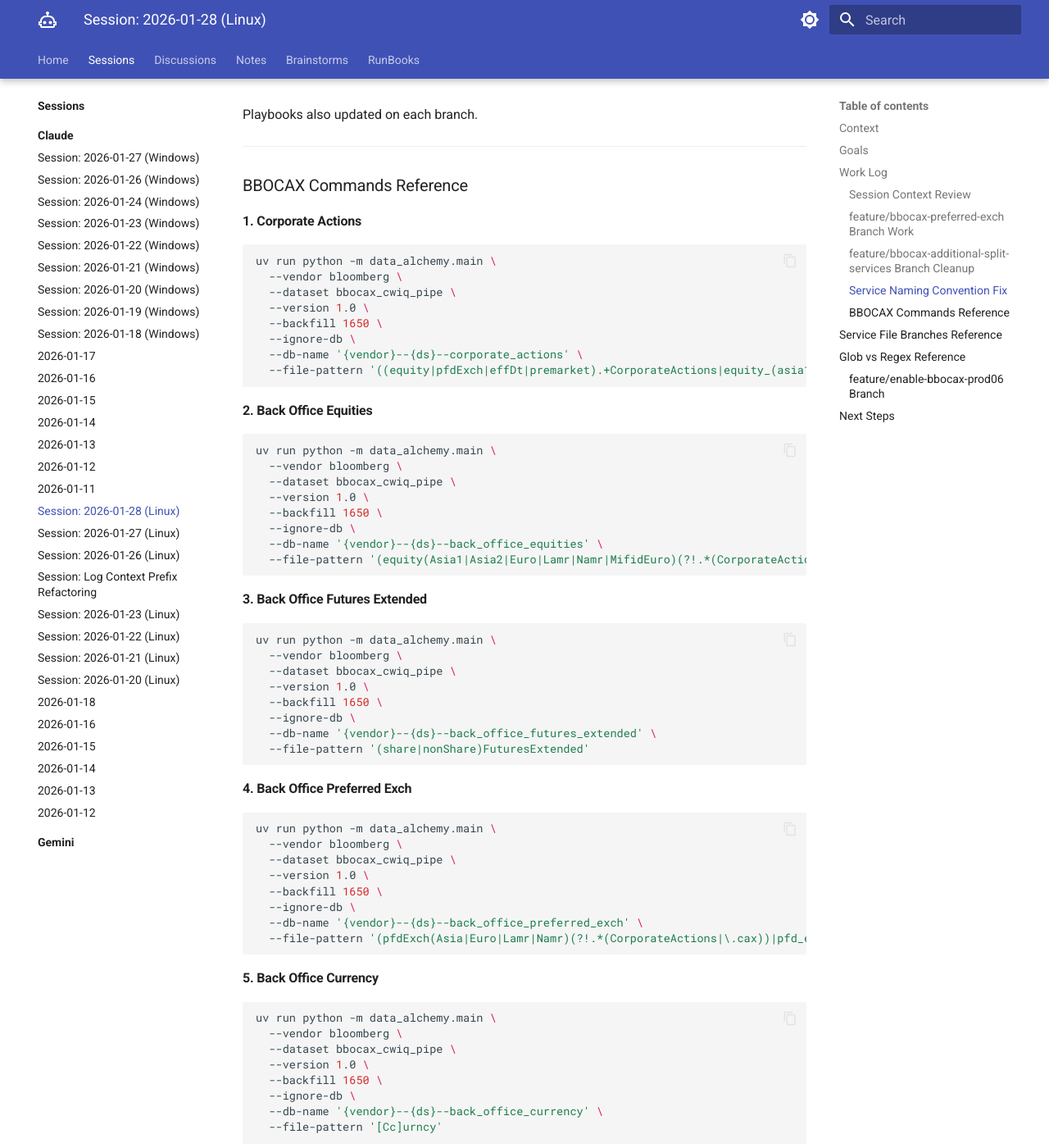
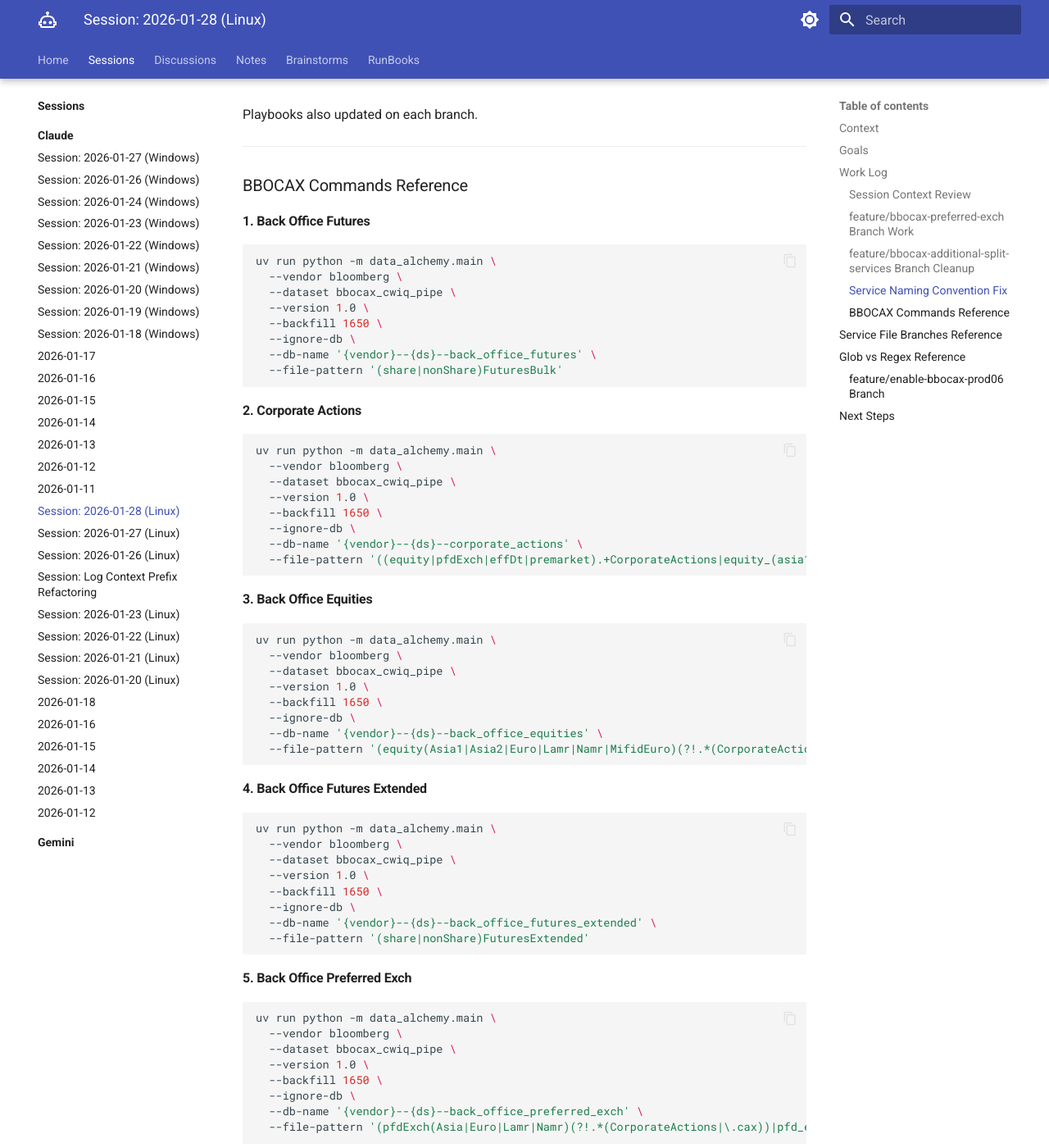
Before and after one commit to ThanuMahee12/AgentContext, an MkDocs documentation site: the page built from docs/sessions/claude/l-2026-01-28.md, in a window 1280 px wide and 1400 px high, scrolled down 2842 px. Shown: the whole window at 82% size. Built offline with MkDocs 1.6.1 and Material for MkDocs 9.7.7, drawn with Linux system fonts in a browser that asks for light colours; some of the changed text lies outside the part shown.

Commit message:
update session: add back_office_futures command

````diff
--- a/docs/sessions/claude/l-2026-01-28.md
+++ b/docs/sessions/claude/l-2026-01-28.md
@@ -102,7 +102,19 @@ Playbooks also updated on each branch.
 
 ### BBOCAX Commands Reference
 
-#### 1. Corporate Actions
+#### 1. Back Office Futures
+```bash
+uv run python -m data_alchemy.main \
+  --vendor bloomberg \
+  --dataset bbocax_cwiq_pipe \
+  --version 1.0 \
+  --backfill 1650 \
+  --ignore-db \
+  --db-name '{vendor}--{ds}--back_office_futures' \
+  --file-pattern '(share|nonShare)FuturesBulk'
+```
+
+#### 2. Corporate Actions
 ```bash
 uv run python -m data_alchemy.main \
   --vendor bloomberg \
````
Also changed, not shown: other parts of docs/sessions/claude/l-2026-01-28.md (+5 -5 lines).
